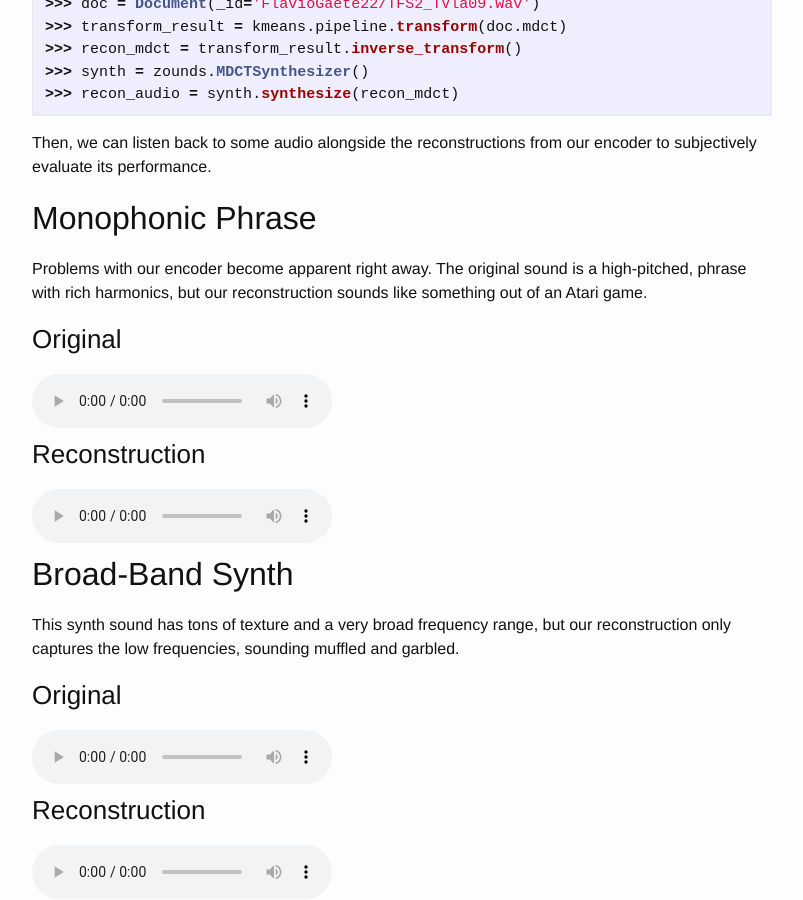
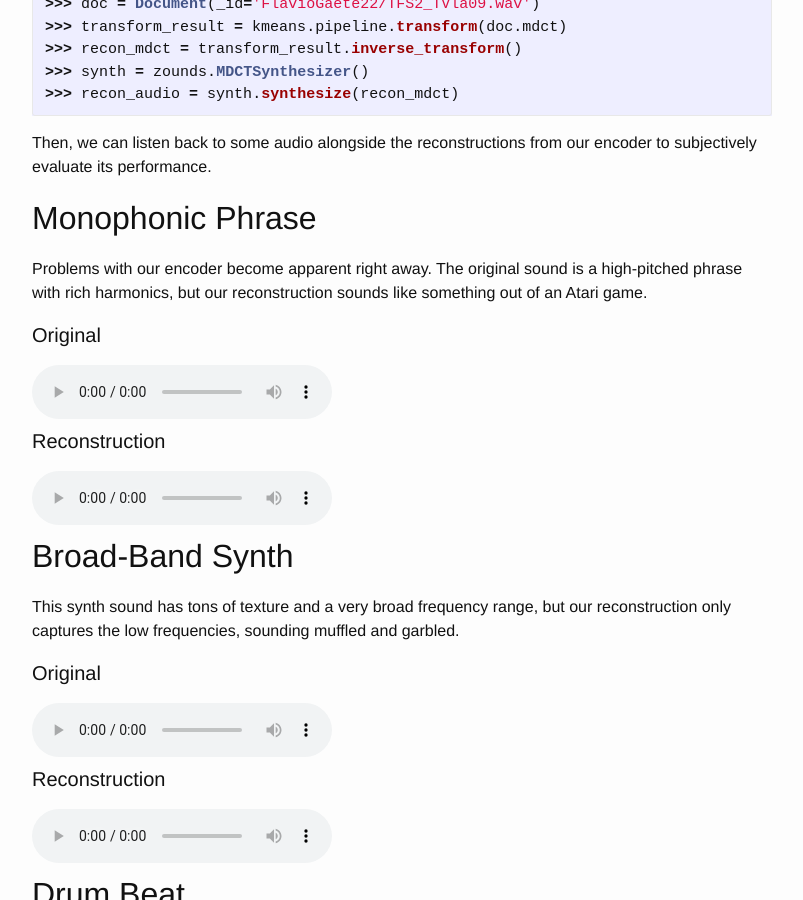
Before and after one commit to JohnVinyard/JohnVinyard.github.io, a Jekyll site: the page built from _posts/2016-08-13-building-a-simple-audio-encoder.markdown, in a window 1280 px wide and 900 px high, scrolled down 4772 px. Shown: the whole window, without its empty margins (238-1041 px from the left). Built offline with Jekyll 4.4.1, drawn with Linux system fonts in a browser that asks for light colours; some of the changed text lies outside the part shown.

Commit message:
Change headings

```diff
--- a/_posts/2016-08-13-building-a-simple-audio-encoder.markdown
+++ b/_posts/2016-08-13-building-a-simple-audio-encoder.markdown
@@ -201,16 +201,16 @@ encoder to subjectively evaluate its performance.
 
 ## Monophonic Phrase
 
-Problems with our encoder become apparent right away.  The original sound is a high-pitched,
+Problems with our encoder become apparent right away.  The original sound is a high-pitched
 phrase with rich harmonics, but our reconstruction sounds like something out of an Atari game.
 
-### Original
+#### Original
 <audio controls="controls">
   Your browser does not support the <code>audio</code> element.
   <source src="http://ec57ca2a108ec3bc8dd1-4304b0dba8021a8b61951b8806b1581c.r24.cf1.rackcdn.com/MonophonicOrig.ogg" type="audio/ogg">
 </audio>
 
-### Reconstruction
+#### Reconstruction
 <audio controls="controls">
   Your browser does not support the <code>audio</code> element.
   <source src="http://ec57ca2a108ec3bc8dd1-4304b0dba8021a8b61951b8806b1581c.r24.cf1.rackcdn.com/Monophonic.ogg" type="audio/ogg">
@@ -221,13 +221,13 @@ phrase with rich harmonics, but our reconstruction sounds like something out of
 This synth sound has tons of texture and a very broad frequency range, but our reconstruction
 only captures the low frequencies, sounding muffled and garbled.
 
-### Original
+#### Original
 <audio controls="controls">
   Your browser does not support the <code>audio</code> element.
   <source src="http://ec57ca2a108ec3bc8dd1-4304b0dba8021a8b61951b8806b1581c.r24.cf1.rackcdn.com/BassOrig.ogg" type="audio/ogg">
 </audio>
 
-### Reconstruction
+#### Reconstruction
 <audio controls="controls">
   Your browser does not support the <code>audio</code> element.
   <source src="http://ec57ca2a108ec3bc8dd1-4304b0dba8021a8b61951b8806b1581c.r24.cf1.rackcdn.com/Bass.ogg" type="audio/ogg">
@@ -238,13 +238,13 @@ only captures the low frequencies, sounding muffled and garbled.
 This simple drumbeat has a bassy kick, and high, clicky hi-hat sounds.  Our reconstruction
 recreates the kick drum, and not much else.
 
-### Original
+#### Original
 <audio controls="controls">
   Your browser does not support the <code>audio</code> element.
   <source src="http://ec57ca2a108ec3bc8dd1-4304b0dba8021a8b61951b8806b1581c.r24.cf1.rackcdn.com/BeatOrig.ogg" type="audio/ogg">
 </audio>
 
-### Reconstruction
+#### Reconstruction
 <audio controls="controls">
   Your browser does not support the <code>audio</code> element.
   <source src="http://ec57ca2a108ec3bc8dd1-4304b0dba8021a8b61951b8806b1581c.r24.cf1.rackcdn.com/Beat.ogg" type="audio/ogg">
@@ -254,13 +254,13 @@ recreates the kick drum, and not much else.
 
 Here's a short cello-like phrase.  Our reconstruction ends up back in Atari-land.
 
-### Original
+#### Original
 <audio controls="controls">
   Your browser does not support the <code>audio</code> element.
   <source src="http://ec57ca2a108ec3bc8dd1-4304b0dba8021a8b61951b8806b1581c.r24.cf1.rackcdn.com/CelloOrig.ogg" type="audio/ogg">
 </audio>
 
-### Reconstruction
+#### Reconstruction
 <audio controls="controls">
   Your browser does not support the <code>audio</code> element.
   <source src="http://ec57ca2a108ec3bc8dd1-4304b0dba8021a8b61951b8806b1581c.r24.cf1.rackcdn.com/Cello2.ogg" type="audio/ogg">
@@ -269,10 +269,11 @@ Here's a short cello-like phrase.  Our reconstruction ends up back in Atari-land
 # Adding Log Amplitude
 
 The original encodings sound pretty awful for a couple reasons:
+
 - They tend to emphasize the single, dominant frequency in a frame, and ignore the rest
 - They tend to over-emphasize lower frequencies
 
-[We know that we tend to perceive amplitude on something like a logarithmic scale](https://en.wikipedia.org/wiki/Decibel#Acoustics), meaning that while
+[We actually tend to perceive amplitude on something like a logarithmic scale](https://en.wikipedia.org/wiki/Decibel#Acoustics), meaning that while
 we're able to perceive a *huge* range of sound pressure levels, our perception of those
 levels is compressed, or smooshed (a technical term) closer together.
 
@@ -334,13 +335,13 @@ When we revisit the monophonic phrase with our log-amplitude encoder, we still h
 something that probably belongs in a video game, but the relationship between frequencies
 sounds more natural, and there are audible harmonics.
 
-### Original
+#### Original
 <audio controls="controls">
   Your browser does not support the <code>audio</code> element.
   <source src="http://ec57ca2a108ec3bc8dd1-4304b0dba8021a8b61951b8806b1581c.r24.cf1.rackcdn.com/MonophonicOrig.ogg" type="audio/ogg">
 </audio>
 
-### Reconstruction
+#### Reconstruction
 <audio controls="controls">
   Your browser does not support the <code>audio</code> element.
   <source src="http://ec57ca2a108ec3bc8dd1-4304b0dba8021a8b61951b8806b1581c.r24.cf1.rackcdn.com/MonophonicLog.ogg" type="audio/ogg">
@@ -351,13 +352,13 @@ sounds more natural, and there are audible harmonics.
 Here, we lose a lot of the rhythmic separation between notes, but again, the spectrum sounds
 much more natural, and not entirely dominated by bass frequencies.
 
-### Original
+#### Original
 <audio controls="controls">
   Your browser does not support the <code>audio</code> element.
   <source src="http://ec57ca2a108ec3bc8dd1-4304b0dba8021a8b61951b8806b1581c.r24.cf1.rackcdn.com/BassOrig.ogg" type="audio/ogg">
 </audio>
 
-### Reconstruction
+#### Reconstruction
 <audio controls="controls">
   Your browser does not support the <code>audio</code> element.
   <source src="http://ec57ca2a108ec3bc8dd1-4304b0dba8021a8b61951b8806b1581c.r24.cf1.rackcdn.com/BassLog.ogg" type="audio/ogg">
@@ -367,13 +368,13 @@ much more natural, and not entirely dominated by bass frequencies.
 
 Hey listen to that, the hi-hat is back!
 
-### Original
+#### Original
 <audio controls="controls">
   Your browser does not support the <code>audio</code> element.
   <source src="http://ec57ca2a108ec3bc8dd1-4304b0dba8021a8b61951b8806b1581c.r24.cf1.rackcdn.com/BeatOrig.ogg" type="audio/ogg">
 </audio>
 
-### Reconstruction
+#### Reconstruction
 <audio controls="controls">
   Your browser does not support the <code>audio</code> element.
   <source src="http://ec57ca2a108ec3bc8dd1-4304b0dba8021a8b61951b8806b1581c.r24.cf1.rackcdn.com/BeatLog.ogg" type="audio/ogg">
@@ -384,13 +385,13 @@ Hey listen to that, the hi-hat is back!
 We're back to the 8-bit video game music to some degree, but the texture definitely
 sounds more cello-like.
 
-### Original
+#### Original
 <audio controls="controls">
   Your browser does not support the <code>audio</code> element.
   <source src="http://ec57ca2a108ec3bc8dd1-4304b0dba8021a8b61951b8806b1581c.r24.cf1.rackcdn.com/CelloOrig.ogg" type="audio/ogg">
 </audio>
 
-### Reconstruction
+#### Reconstruction
 <audio controls="controls">
   Your browser does not support the <code>audio</code> element.
   <source src="http://ec57ca2a108ec3bc8dd1-4304b0dba8021a8b61951b8806b1581c.r24.cf1.rackcdn.com/CelloLog.ogg" type="audio/ogg">
```
